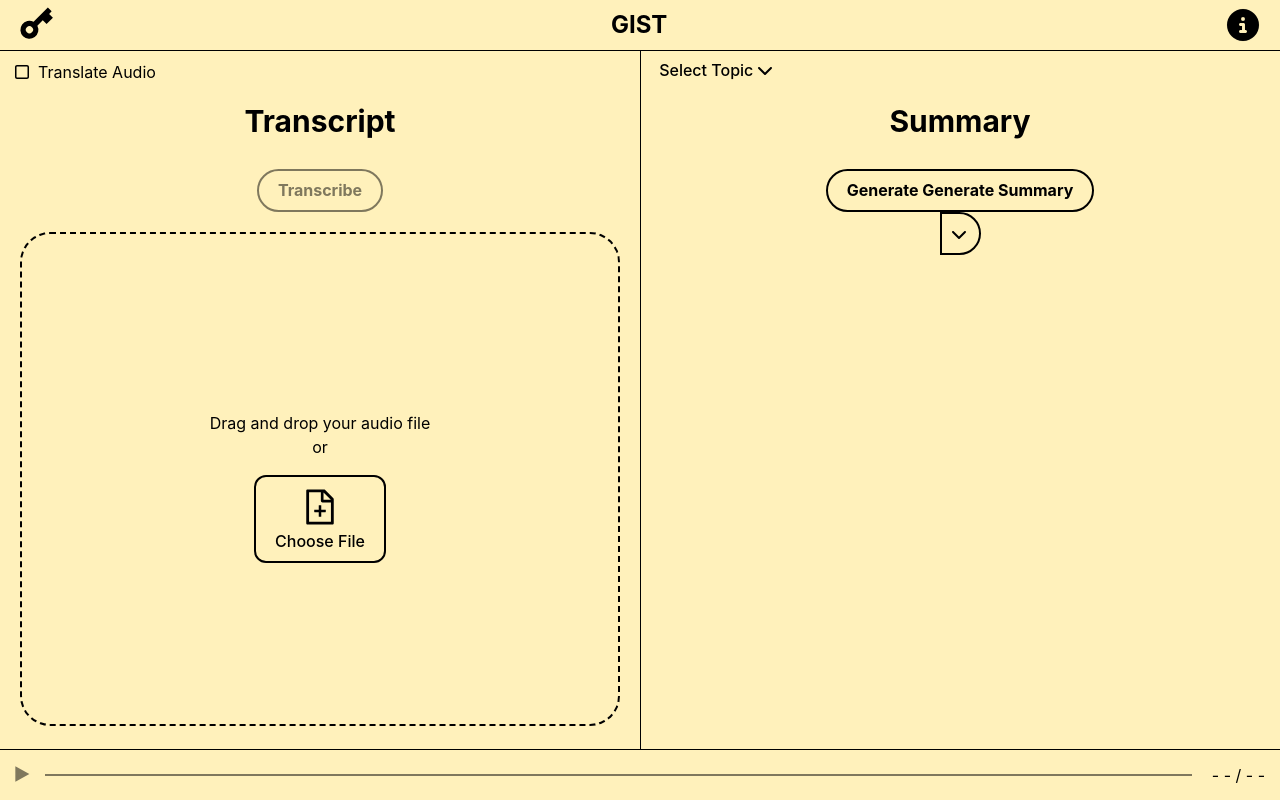
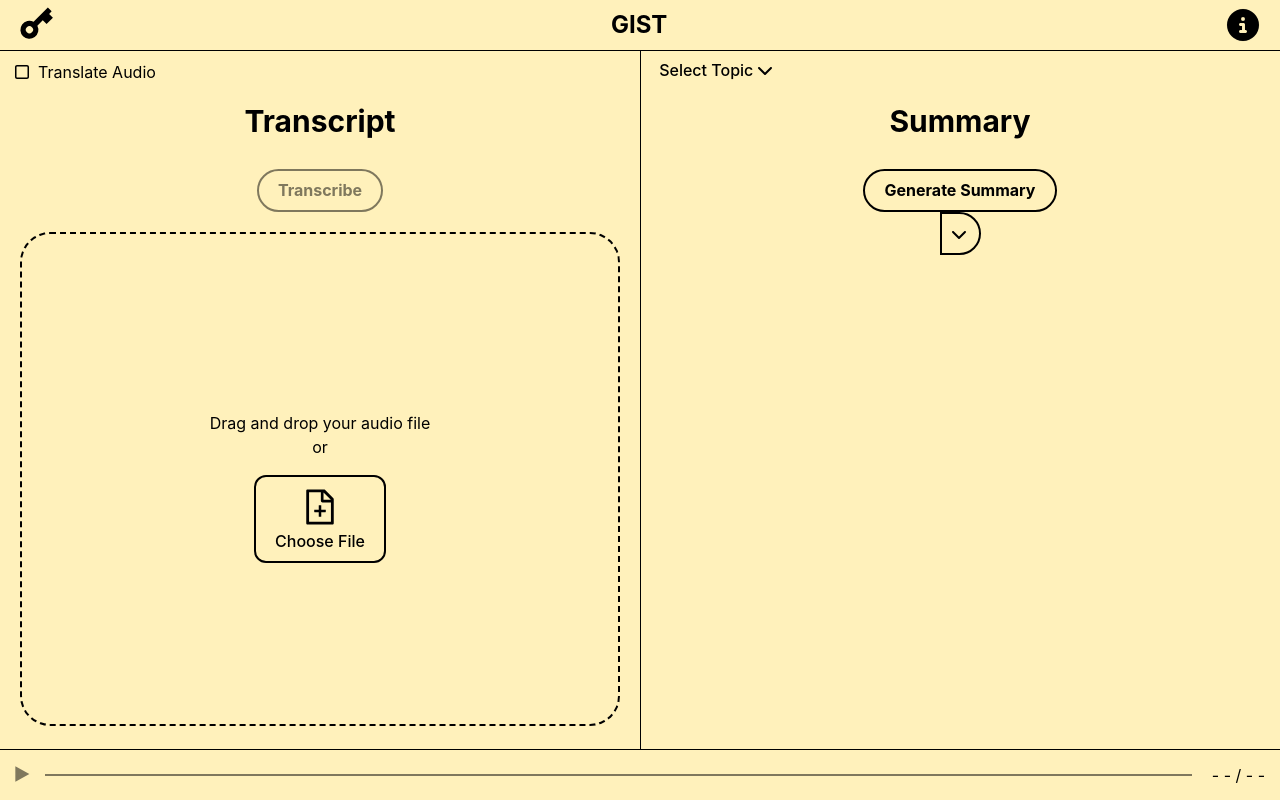
Before and after one commit to Carsonthemonkey/GIST, a React (Vite) app: page / in a window 1280 px wide. Built offline with nearby package versions, Linux system fonts and the light colour scheme; the HTML template or start-up script is replaced by a standard one.

Commit message:
Fixes redundant Generate on SummaryButton
also deletes commented out code

```diff
--- a/src/components/Dropdown/Dropdown.tsx
+++ b/src/components/Dropdown/Dropdown.tsx
@@ -29,11 +29,6 @@ const Dropdown = ({
         setDisplayString(e.target.innerText);
         setIsOpen(false);
     }
-
-    // const handleItemClick = (e: any) => {
-    //     setActivePromptType(e.target.innerText);
-    //     setIsOpen(false);
-    // };
 
     function toggleDropdown() {
         setIsOpen(!isOpen);
--- a/src/components/SummaryPanel/SummaryPanel.tsx
+++ b/src/components/SummaryPanel/SummaryPanel.tsx
@@ -53,7 +53,7 @@ const SummaryPanel = (props: Props) => {
                 APIKeyProp={props.APIKeyProp}
                 transcriptProp={props.transcriptProp}
             >
-                Generate Summary
+                Summary
             </Dropdown>
             <br />
             <br />
```
